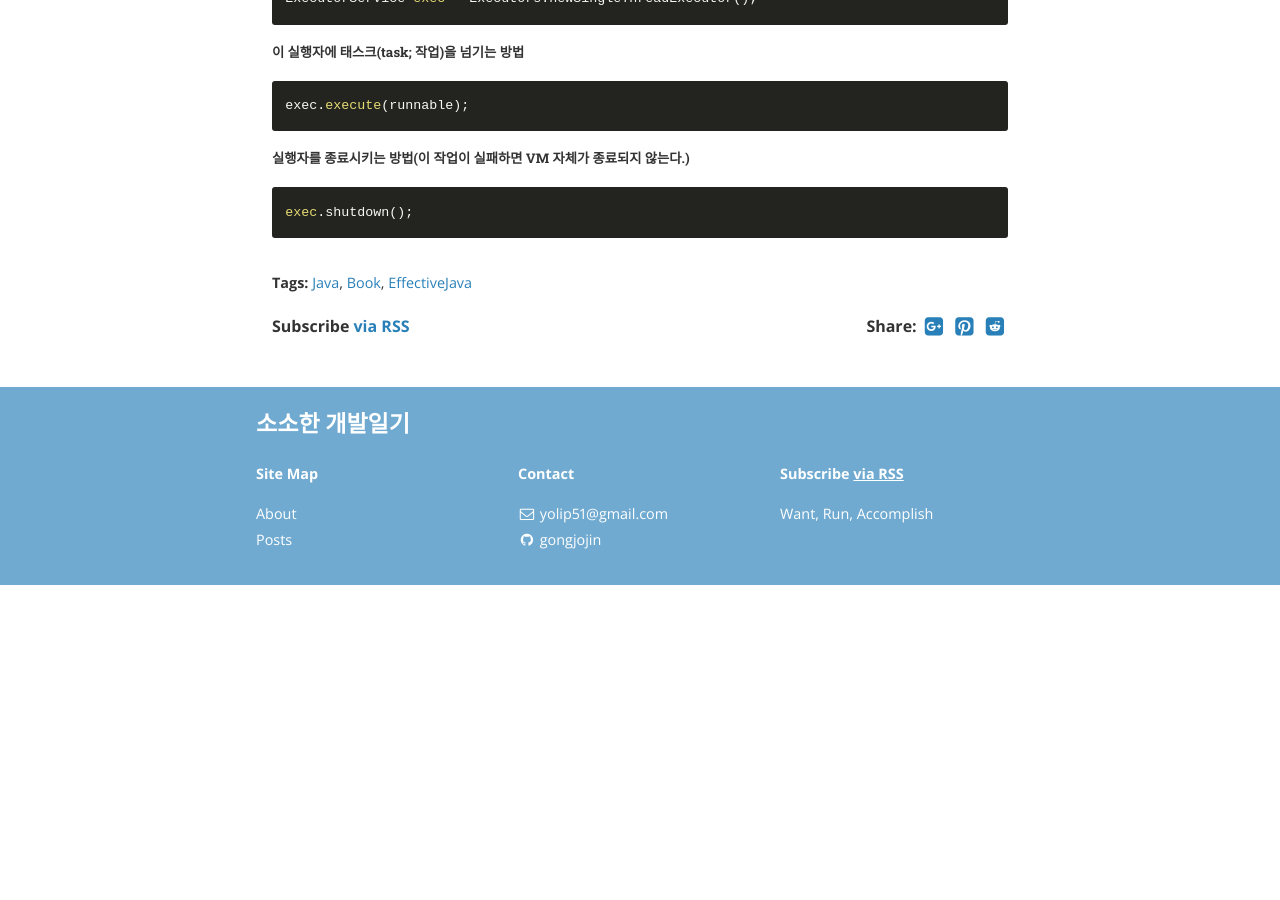
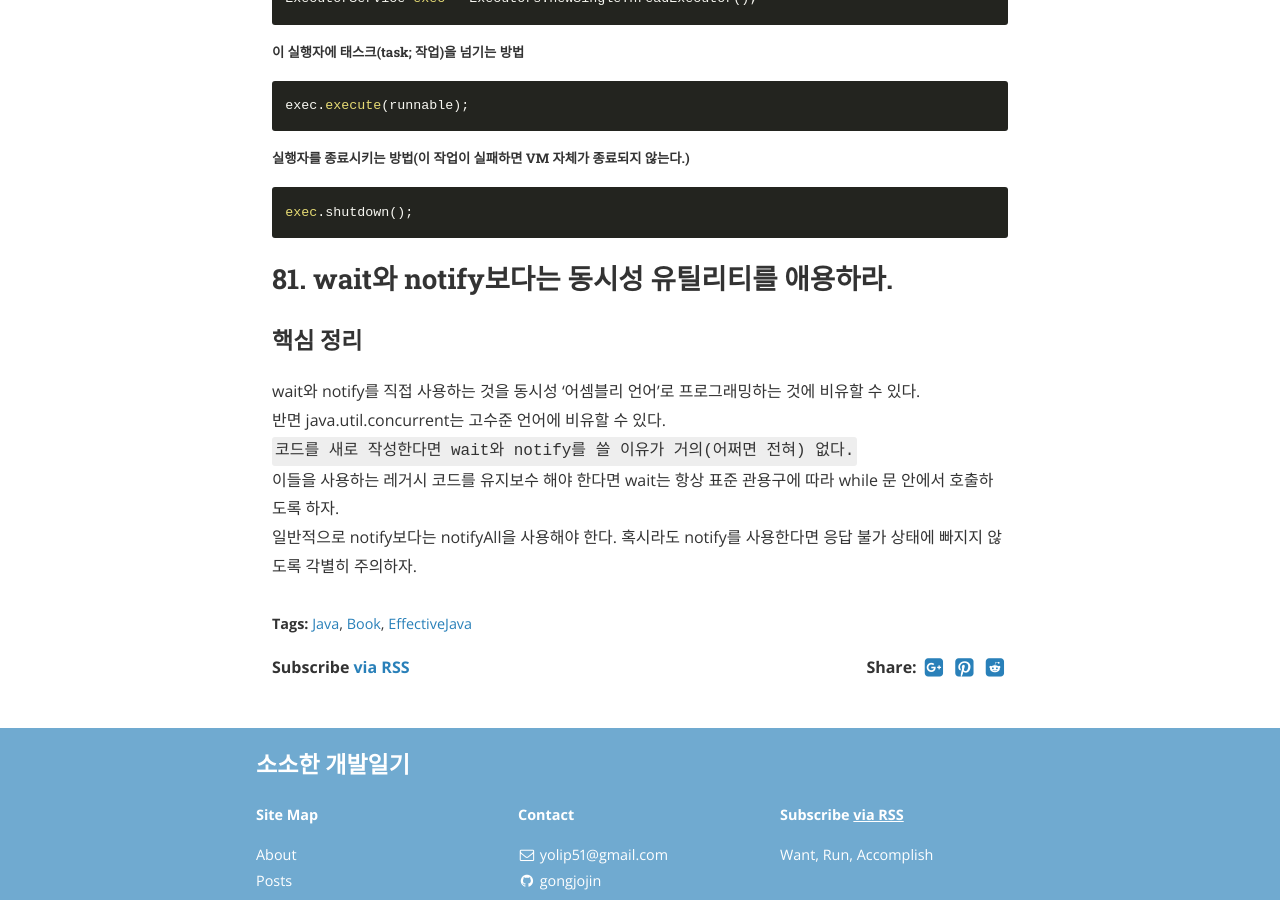
Before and after one commit to gonghojin/gonghojin.github.io, a Jekyll site: the page built from _posts/book/java/effectiveJava/2019-12-23-effectiveJava.md, in a window 1280 px wide and 900 px high, scrolled down 1500 px. Built offline with Jekyll 4.4.1, drawn with Linux system fonts in a browser that asks for light colours; nearby versions of some CDN libraries; comment, search, counter and statistics services are not loaded; before the commit the page ends 2085 px from its top, so only the background shows below that.

Commit message:
Add: 이펙티브자바_81. wait와 notify보다는 동시성 유틸리티를 애용하라.

```diff
--- a/_posts/book/java/effectiveJava/2019-12-23-effectiveJava.md
+++ b/_posts/book/java/effectiveJava/2019-12-23-effectiveJava.md
@@ -40,3 +40,10 @@ exec.execute(runnable);
 ~~~java
 exec.shutdown();
 ~~~
+
+## 81. wait와 notify보다는 동시성 유틸리티를 애용하라.
+### 핵심 정리
+wait와 notify를 직접 사용하는 것을 동시성 '어셈블리 언어'로 프로그래밍하는 것에 비유할 수 있다.
+반면 java.util.concurrent는 고수준 언어에 비유할 수 있다. `코드를 새로 작성한다면 wait와 notify를 쓸 이유가 거의(어쩌면 전혀) 없다.`
+이들을 사용하는 레거시 코드를 유지보수 해야 한다면 wait는 항상 표준 관용구에 따라 while 문 안에서 호출하도록 하자.
+일반적으로 notify보다는 notifyAll을 사용해야 한다. 혹시라도 notify를 사용한다면 응답 불가 상태에 빠지지 않도록 각별히 주의하자.
```
